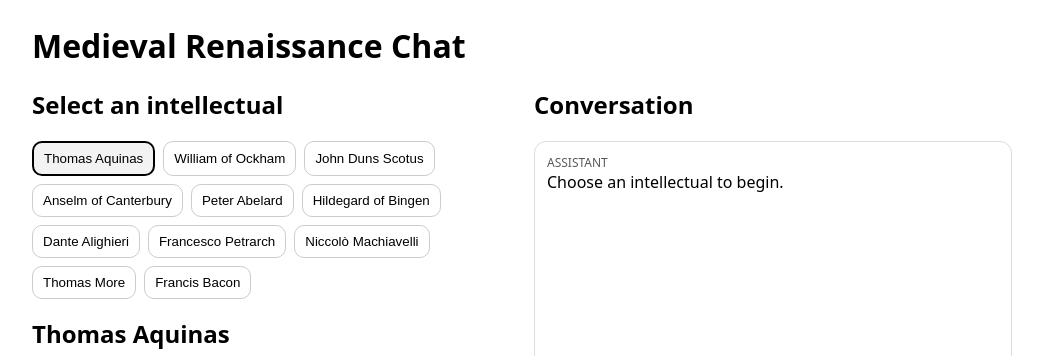
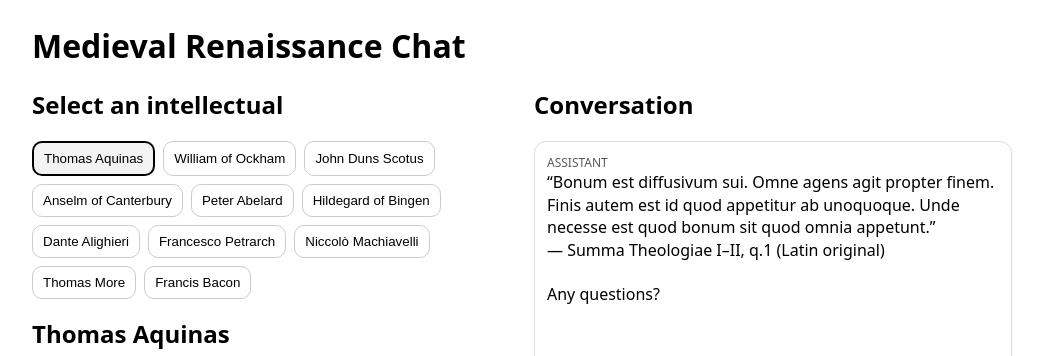
Before and after one commit to stephenmlindsay/MedRen, a Next.js app: page / in a window 1280 px wide. Shown: the top 356 px of the page, without its empty margins (118-1161 px from the left). Built offline with nearby package versions, Linux system fonts and the light colour scheme.

Commit message:
Update page.jsx

```diff
--- a/app/page.jsx
+++ b/app/page.jsx
@@ -16,15 +16,15 @@ function openingMessage(person) {
   return (header ? header + "\n\n" : "") + "Any questions?";
 }
   const [messages, setMessages] = useState([
-    { role: "assistant", content: intellectuals[0]?.starterQuestion ?? "Choose an intellectual to begin." }
-  ]);
+  { role: "assistant", content: openingMessage(intellectuals[0]) }
+]);
   const [draft, setDraft] = useState("");
   const [busy, setBusy] = useState(false);
 
   function handleSelect(id) {
     setSelectedId(id);
     const next = intellectuals.find((x) => x.id === id);
-    setMessages([{ role: "assistant", content: next?.starterQuestion ?? "Let us begin." }]);
+    setMessages([{ role: "assistant", content: openingMessage(next) }]);
     setDraft("");
   }
 
```
